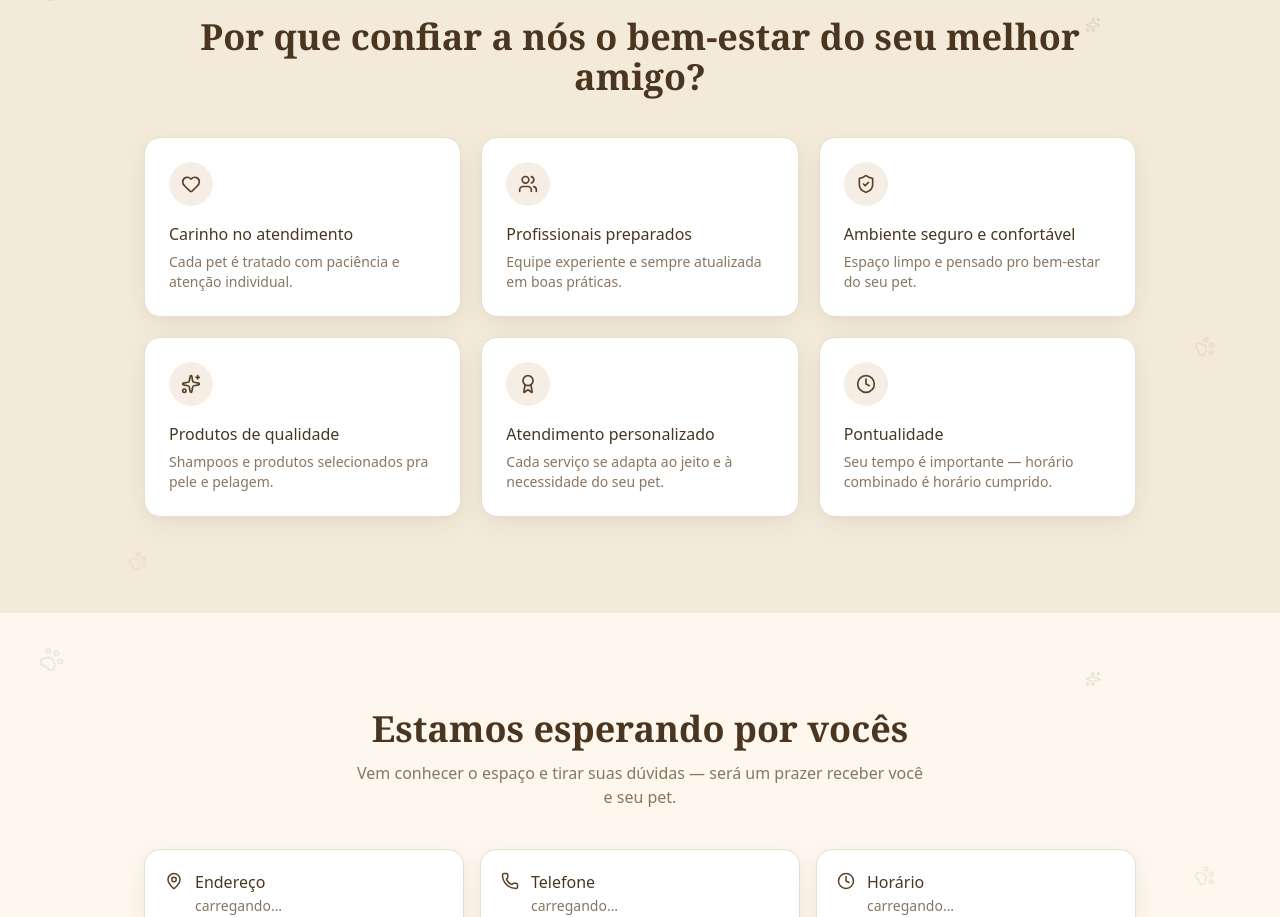
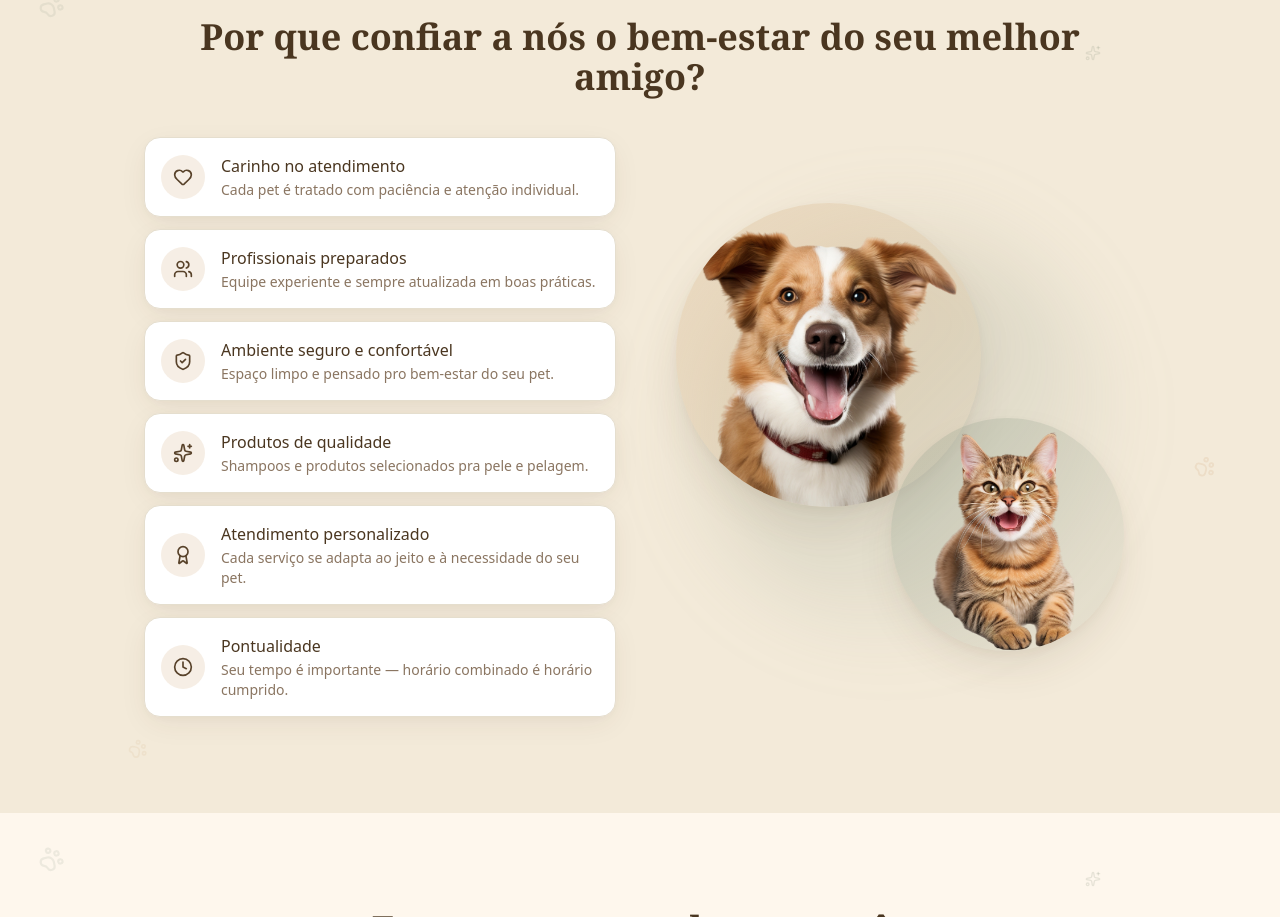
Before and after one commit to joaowermelinger-dev/pet-encanto, a React (Vite) app: page / in a window 1280 px wide. Shown: the part 2122-3039 px from the top of the page. Built offline with nearby package versions, Linux system fonts and the light colour scheme; no server answers.

Commit message:
Diferenciais: layout em 2 colunas com colagem de fotos (cachorro + gato)
Substitui o grid de 6 cards por uma lista empilhada ao lado de uma colagem de
dois círculos sobrepostos com fotos reais (fornecidas pelo usuário,
otimizadas de ~10MB para ~700KB cada).

```diff
--- a/src/components/landing/WhyChooseSection.tsx
+++ b/src/components/landing/WhyChooseSection.tsx
@@ -20,16 +20,44 @@ export default function WhyChooseSection() {
             Por que confiar a nós o bem-estar do seu melhor amigo?
           </h2>
         </div>
-        <div className="mt-10 grid grid-cols-1 gap-5 sm:grid-cols-2 lg:grid-cols-3">
-          {REASONS.map(({ icon: Icon, title, description }) => (
-            <div key={title} className="rounded-2xl border border-border bg-surface p-6 shadow-soft">
-              <span className="flex size-11 items-center justify-center rounded-full bg-gold/20 text-gold-foreground">
-                <Icon size={20} />
-              </span>
-              <h3 className="mt-4 font-medium">{title}</h3>
-              <p className="mt-1.5 text-sm text-muted">{description}</p>
+
+        <div className="mt-10 grid grid-cols-1 gap-10 lg:grid-cols-2 lg:items-center lg:gap-12">
+          <div className="flex flex-col gap-3">
+            {REASONS.map(({ icon: Icon, title, description }) => (
+              <div
+                key={title}
+                className="flex items-start gap-4 rounded-2xl border border-border bg-surface p-4 shadow-soft sm:items-center"
+              >
+                <span className="flex size-11 shrink-0 items-center justify-center rounded-full bg-gold/20 text-gold-foreground">
+                  <Icon size={20} />
+                </span>
+                <div>
+                  <h3 className="font-medium">{title}</h3>
+                  <p className="mt-0.5 text-sm text-muted">{description}</p>
+                </div>
+              </div>
+            ))}
+          </div>
+
+          <div className="relative mx-auto aspect-square w-full max-w-sm lg:max-w-md">
+            <div className="absolute inset-6 rounded-full bg-gradient-to-br from-gold/25 via-sage/20 to-transparent blur-2xl" />
+
+            <div className="absolute left-0 top-0 aspect-square w-[68%] overflow-hidden rounded-full bg-gradient-to-br from-gold/30 to-gold/10 shadow-soft-lg">
+              <img
+                src="/why-choose-dog.png"
+                alt="Cachorro feliz"
+                className="size-full scale-110 object-contain object-bottom"
+              />
             </div>
-          ))}
+
+            <div className="absolute bottom-0 right-0 aspect-square w-[52%] overflow-hidden rounded-full bg-gradient-to-br from-sage/30 to-sage/10 shadow-soft-lg ring-4 ring-background">
+              <img
+                src="/why-choose-cat.png"
+                alt="Gato feliz"
+                className="size-full scale-110 object-contain object-bottom"
+              />
+            </div>
+          </div>
         </div>
       </div>
     </section>
```
Also changed, not shown: public/why-choose-cat.png (added), public/why-choose-dog.png (added).
